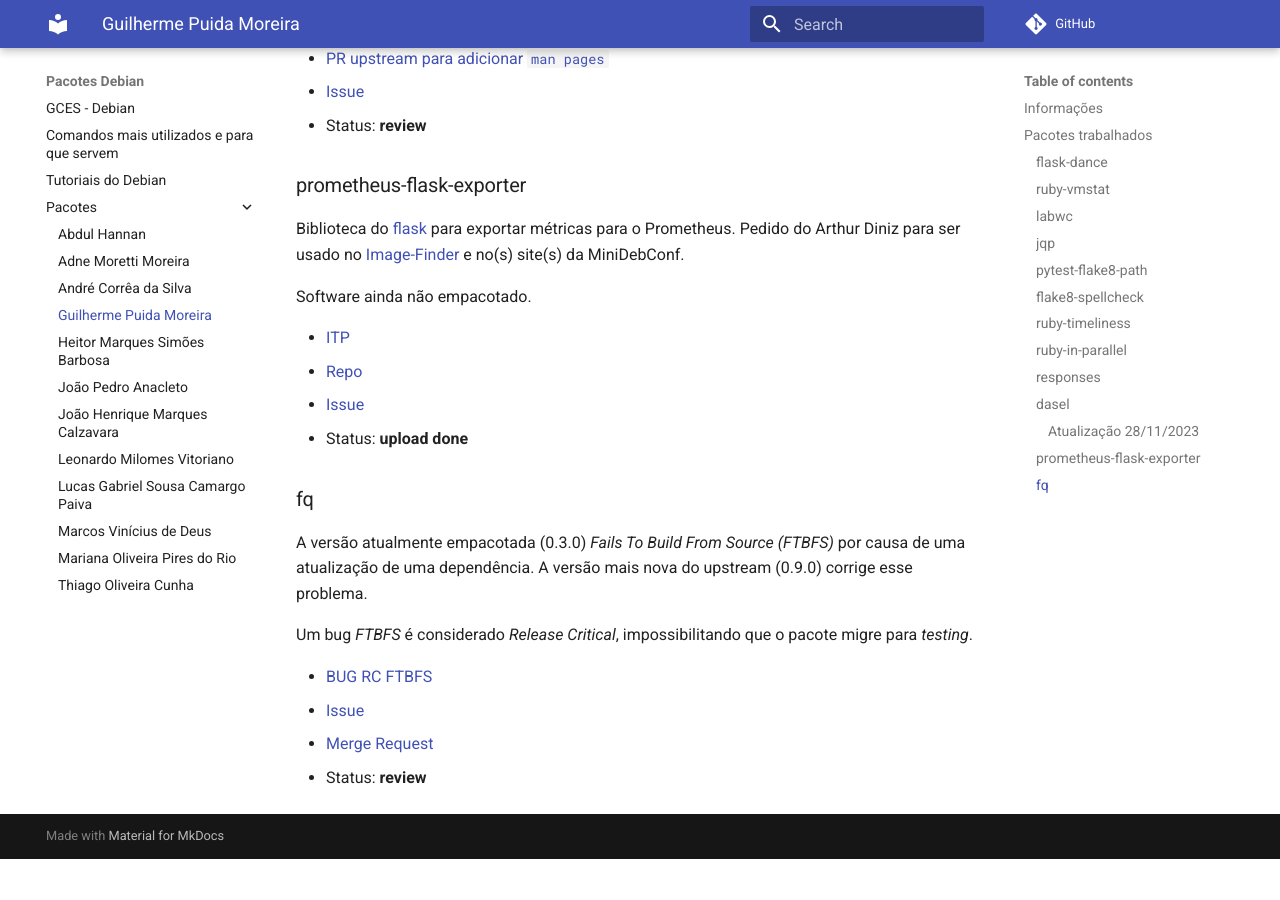
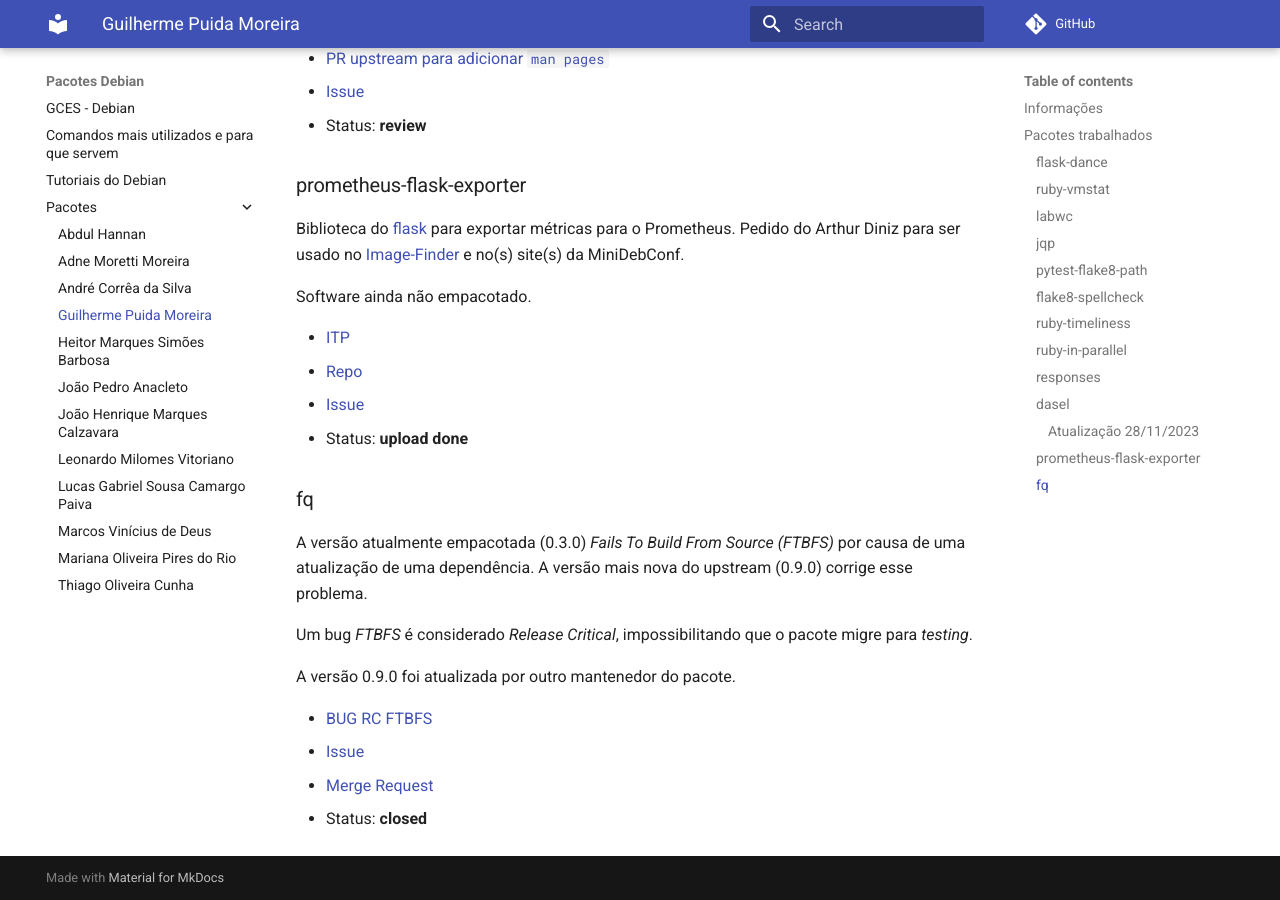
Before and after one commit to FGA-GCES/Debian_Pacotes, an MkDocs documentation site: the page built from docs/pacotes/guilherme-puida-moreira.md, in a window 1280 px wide and 900 px high, scrolled down 3150 px. Built offline with MkDocs 1.6.1 and Material for MkDocs 9.7.7, drawn with Linux system fonts in a browser that asks for light colours; comment, search, counter and statistics services are not loaded; before the commit the page ends 4009 px from its top, so only the background shows below that.

Commit message:
status fq

```diff
--- a/docs/pacotes/guilherme-puida-moreira.md
+++ b/docs/pacotes/guilherme-puida-moreira.md
@@ -149,7 +149,9 @@
 Um bug _FTBFS_ é considerado _Release Critical_, impossibilitando que
 o pacote migre para _testing_.
 
+A versão 0.9.0 foi atualizada por outro mantenedor do pacote.
+
 - [BUG RC FTBFS](https://bugs.debian.org/cgi-bin/bugreport.cgi?bug=1057403)
 - [Issue](https://salsa.debian.org/debian-brasilia-team/docs/-/issues/133)
 - [Merge Request](https://salsa.debian.org/go-team/packages/fq/-/merge_requests/1)
-- Status: **review**
+- Status: **closed**
```
